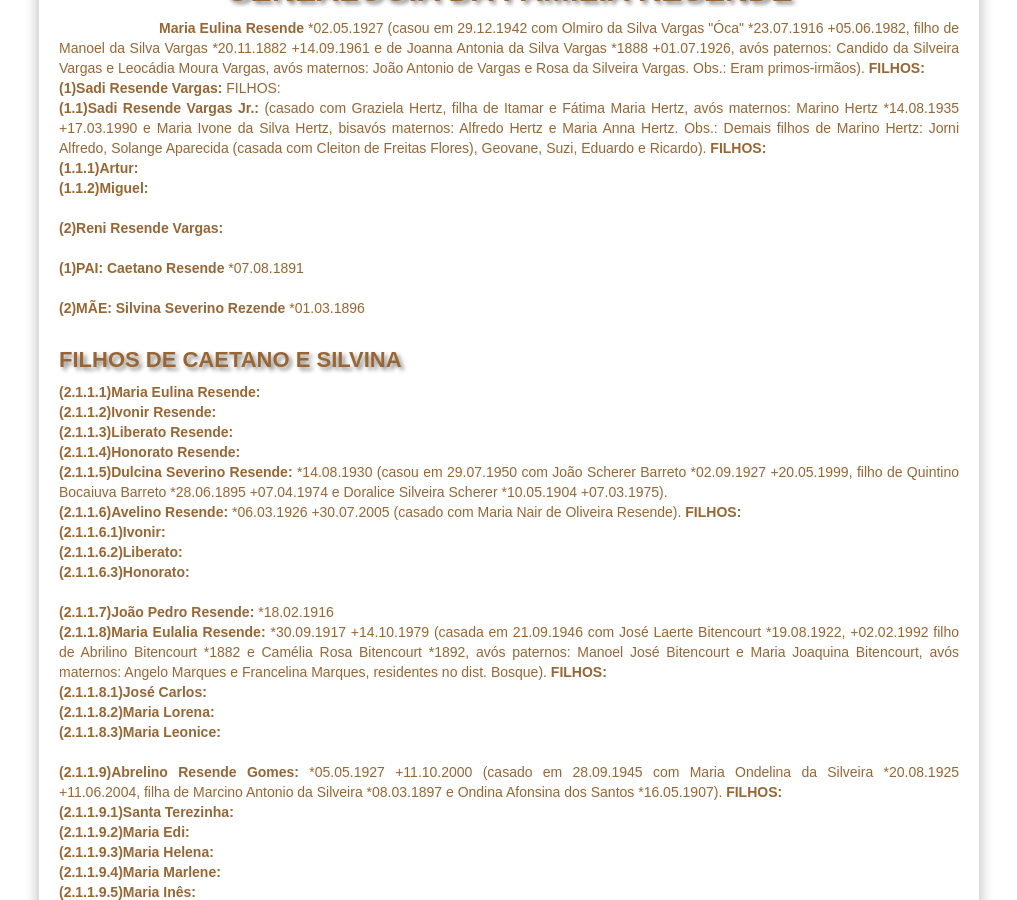
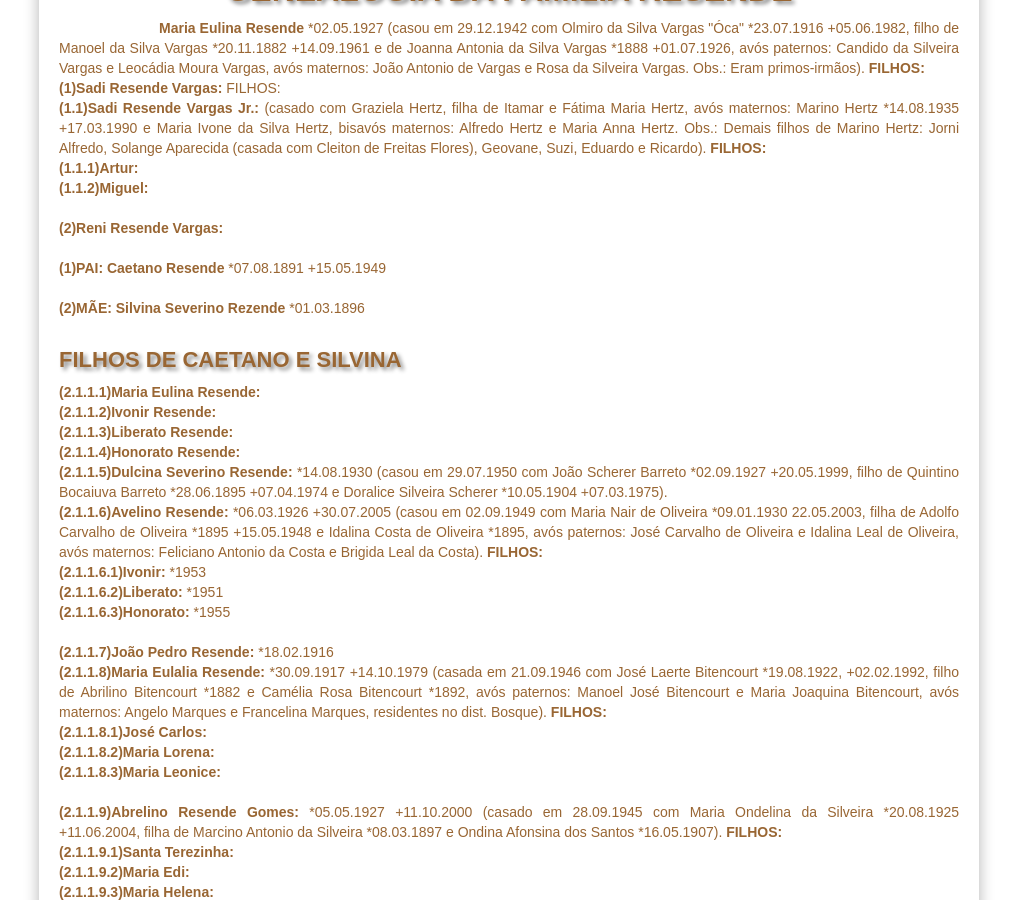
Before and after one commit to claudiovargas1955/claudiovargas1955.github.io, a Jekyll site: the page built from _pages/familia-resende.html, in a window 1280 px wide and 900 px high, scrolled down 386 px. Shown: the whole window, without its empty margins (131-1148 px from the left). Built offline with Jekyll 4.4.1, drawn with Linux system fonts in a browser that asks for light colours; some web fonts are replaced.

Commit message:
Update familia-resende.html

```diff
--- a/_pages/familia-resende.html
+++ b/_pages/familia-resende.html
@@ -108,26 +108,33 @@ Jorni Alfredo, Solange Aparecida (casada com Cleiton de Freitas Flores), Geovane
 
 <b>(2)Reni Resende Vargas: </b><br><br>
 
-<b>(1)PAI: Caetano Resende </b>*07.08.1891<br><br>
+<b>(1)PAI: Caetano Resende </b>*07.08.1891 +15.05.1949 <br><br>
 
 <b>(2)MÃE: Silvina Severino Rezende </b>*01.03.1896<br><br>
 
 <h4>FILHOS DE CAETANO E SILVINA</h4>
     <p><b>(2.1.1.1)Maria Eulina Resende: </b><br>
+
     <b>(2.1.1.2)Ivonir Resende:</b><br>
+
     <b>(2.1.1.3)Liberato Resende: </b><br>
+
     <b>(2.1.1.4)Honorato Resende: </b><br>
+
     <b>(2.1.1.5)Dulcina Severino Resende: </b>*14.08.1930 (casou em 29.07.1950 com João Scherer Barreto *02.09.1927 +20.05.1999, filho
     de Quintino Bocaiuva Barreto *28.06.1895 +07.04.1974 e Doralice Silveira Scherer *10.05.1904 +07.03.1975).<br>
-    <b>(2.1.1.6)Avelino Resende: </b>*06.03.1926 +30.07.2005 (casado com Maria Nair de Oliveira Resende). <b>FILHOS: </b><br>
-      <b>(2.1.1.6.1)Ivonir: </b><br>
-      <b>(2.1.1.6.2)Liberato: </b><br>
-      <b>(2.1.1.6.3)Honorato: </b><br><br>
+
+      <b>(2.1.1.6)Avelino Resende: </b>*06.03.1926 +30.07.2005 (casou em 02.09.1949 com Maria Nair de Oliveira *09.01.1930 22.05.2003,
+      filha de Adolfo Carvalho de Oliveira *1895 +15.05.1948 e Idalina Costa de Oliveira *1895, avós paternos: José Carvalho de Oliveira
+      e Idalina Leal de Oliveira, avós maternos: Feliciano Antonio da Costa e Brigida Leal da Costa). <b>FILHOS: </b><br>
+          <b>(2.1.1.6.1)Ivonir: </b>*1953<br>
+          <b>(2.1.1.6.2)Liberato: </b>*1951<br>
+          <b>(2.1.1.6.3)Honorato: </b>*1955<br><br>
 
     <b>(2.1.1.7)João Pedro Resende: </b>*18.02.1916 <br>
 
     <b>(2.1.1.8)Maria Eulalia Resende: </b>*30.09.1917 +14.10.1979 (casada em 21.09.1946 com José Laerte Bitencourt *19.08.1922,
-    +02.02.1992 filho de Abrilino Bitencourt *1882 e Camélia Rosa Bitencourt *1892, avós paternos: Manoel José Bitencourt e Maria
+    +02.02.1992, filho de Abrilino Bitencourt *1882 e Camélia Rosa Bitencourt *1892, avós paternos: Manoel José Bitencourt e Maria
     Joaquina Bitencourt, avós maternos: Angelo Marques e Francelina Marques, residentes no dist. Bosque). <b>FILHOS: </b><br>
        <b>(2.1.1.8.1)José Carlos: </b><br>
        <b>(2.1.1.8.2)Maria Lorena: </b><br>
```
